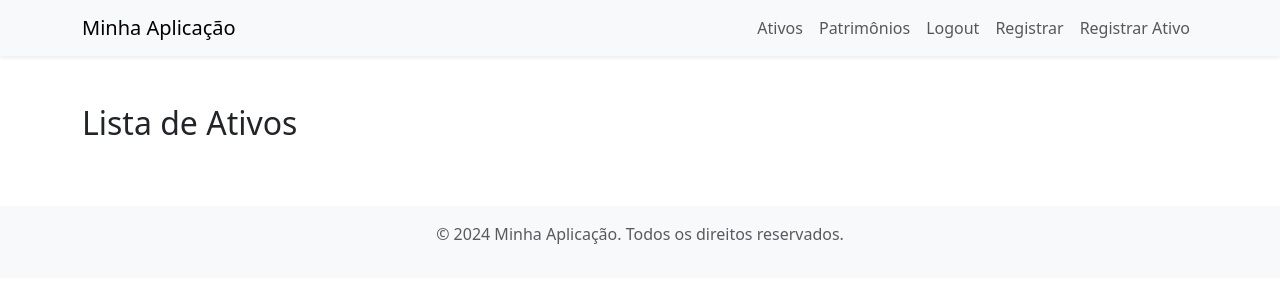
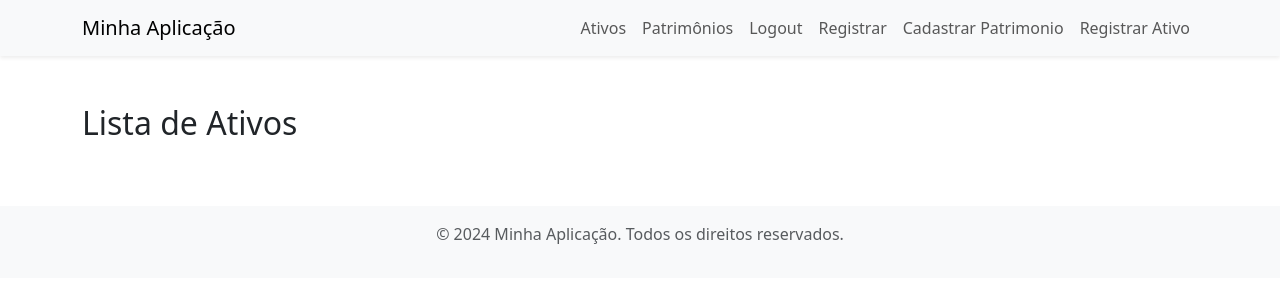
Before and after one commit to emiteli/InventarioTI, a Flask app: page /listar_ativos in a window 1280 px wide. Shown: the top 300 px of the page. Run offline with Flask 3, Linux system fonts and the light colour scheme; a user stored in the database is signed in.

Commit message:
Add files via upload

```diff
--- a/templates/base.html
+++ b/templates/base.html
@@ -31,6 +31,9 @@
                             <a class="nav-link" href="{{ url_for('routes.register') }}">Registrar</a>
                         </li>
                         <li class="nav-item">
+                            <a class="nav-link" href="{{ url_for('routes.cadastrar_patrimonio') }}">Cadastrar Patrimonio</a>
+                        </li>
+                        <li class="nav-item">
                             <a class="nav-link" href="{{ url_for('routes.cadastro_ativos') }}">Registrar Ativo</a>
                         </li>
                     {% else %}
@@ -58,8 +61,6 @@
                         {% endfor %}
                     {% endif %}
                 {% endwith %}
-
-
                 {% block content %}{% endblock %}
             </div>
         </div>
--- a/templates/cadastrar_patrimonio.html
+++ b/templates/cadastrar_patrimonio.html
@@ -1,6 +1,5 @@
 {% extends 'base.html' %}
 {% block title %}Cadastrar Patrimônio{% endblock %}
-
 {% block content %}
 <h1>Cadastrar Patrimônio</h1>
 <form method="POST">
@@ -27,7 +26,6 @@
         {{ form.modelo.label }} {{ form.modelo(class_='form-control') }}
     </div>
     <button type="submit" class="btn btn-primary">Cadastrar Patrimônio</button>
-
     <button onclick="window.history.back()">Voltar</button>
 </form>
 {% endblock %}
```
Also changed, not shown: templates/listar_ativos.html (line endings or trailing spaces).
